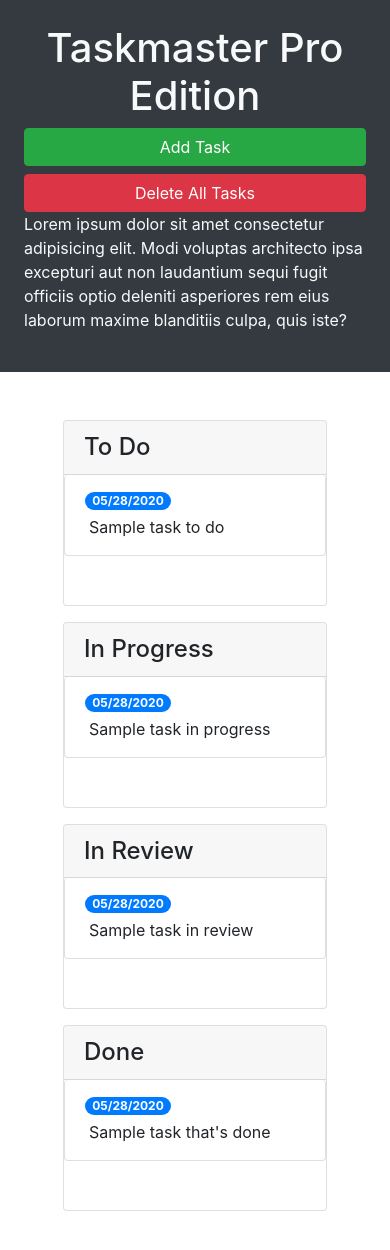
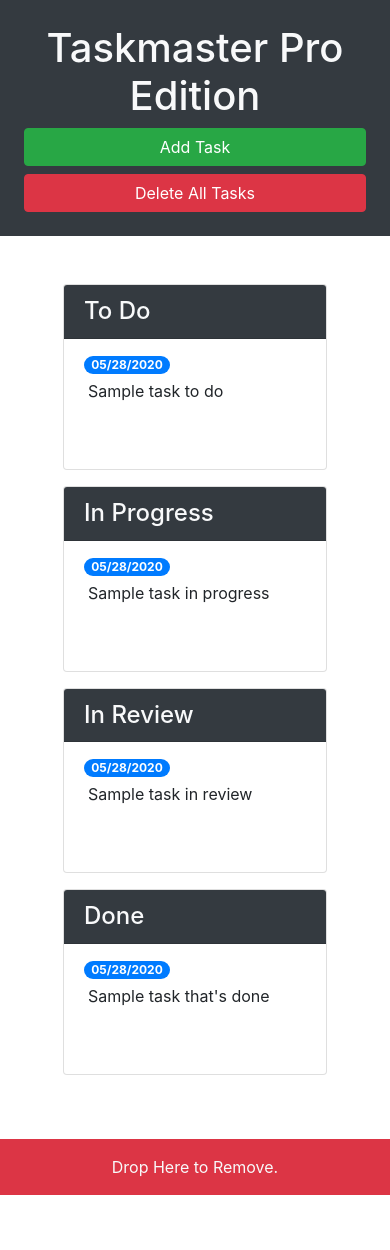
Before and after one commit to GurkiratSaini/taskmaster-pro, a plain HTML site: page index.html in a window 390 px wide. After the commit the page ends 1195 px from the top, so only its background shows below. Drawn offline with nearby package versions, Linux system fonts and the light colour scheme.

Commit message:
added drop zone for removing tasks

```diff
--- a/index.html
+++ b/index.html
@@ -13,24 +13,24 @@
 <body>
 
   <div class="row min-vh-100 no-gutters">
-    <header class="col-12 col-lg-3 bg-dark text-light d-flex flex-column p-4 p-lg-3">
+    <header class="col-12 col-lg-3 bg-dark text-light sticky-top d-flex flex-column p-4 p-lg-3">
       <h1 class="text-center">Taskmaster Pro Edition</h1>
       <button id="create-task" class="btn btn-block btn-success" data-toggle="modal" data-target="#task-form-modal">Add
         Task</button>
       <button id="remove-tasks" class="btn btn-block btn-danger">Delete All Tasks</button>
-      <p class="mt-auto">Lorem ipsum dolor sit amet consectetur adipisicing elit. Modi voluptas architecto ipsa
+      <p class="mt-auto d-none d-lg-block">Lorem ipsum dolor sit amet consectetur adipisicing elit. Modi voluptas architecto ipsa
         excepturi aut non
         laudantium sequi fugit officiis optio deleniti asperiores rem eius laborum maxime blanditiis culpa, quis iste?
       </p>
     </header>
-    <main class="col-12 col-lg-9">
+    <main class="col-12 col-lg-9 d-flex flex-column">
 
       <div class="m-5 row justify-content-around">
 
         <div class="col-12 col-md-6 col-xl-3 mb-3">
           <div class="card">
-            <h4 class="card-header">To Do</h2>
-            <ul id="list-toDo" class="list-group">
+            <h4 class="card-header bg-dark text-light">To Do</h2>
+            <ul id="list-toDo" class="list-group list-group-flush">
               <li class="list-group-item">
                 <span class="badge badge-primary badge-pill">05/28/2020</span>
                 <p class="m-1">Sample task to do</p>
@@ -41,8 +41,8 @@
 
         <div class="col-12 col-md-6 col-xl-3 mb-3">
           <div class="card">
-          <h4 class="card-header">In Progress</h2>
-          <ul id="list-inProgress" class="list-group">
+          <h4 class="card-header bg-dark text-light">In Progress</h2>
+          <ul id="list-inProgress" class="list-group list-group-flush">
             <li class="list-group-item">
               <span class="badge badge-primary badge-pill">05/28/2020</span>
               <p class="m-1">Sample task in progress</p>
@@ -53,8 +53,8 @@
 
         <div class="col-12 col-md-6 col-xl-3 mb-3">
           <div class="card">
-          <h4 class="card-header">In Review</h2>
-          <ul id="list-inReview" class="list-group">
+          <h4 class="card-header bg-dark text-light">In Review</h2>
+          <ul id="list-inReview" class="list-group list-group-flush">
             <li class="list-group-item">
               <span class="badge badge-primary badge-pill">05/28/2020</span>
               <p class="m-1">Sample task in review</p>
@@ -65,14 +65,19 @@
 
         <div class="col-12 col-md-6 col-xl-3 mb-3">
           <div class="card">
-          <h4 class="card-header">Done</h2>
-          <ul id="list-done" class="list-group">
+          <h4 class="card-header bg-dark text-light">Done</h2>
+          <ul id="list-done" class="list-group list-group-flush">
             <li class="list-group-item">
               <span class="badge badge-primary badge-pill">05/28/2020</span>
               <p class="m-1">Sample task that's done</p>
             </li>
           </ul>
         </div>
+        </div>
+      </div>
+      <div id="trash" class="mt-auto">
+        <div class="w-100 bg-danger p-3 text-center text-light displai-4">
+          Drop Here to Remove.
         </div>
       </div>
     </main>
```
